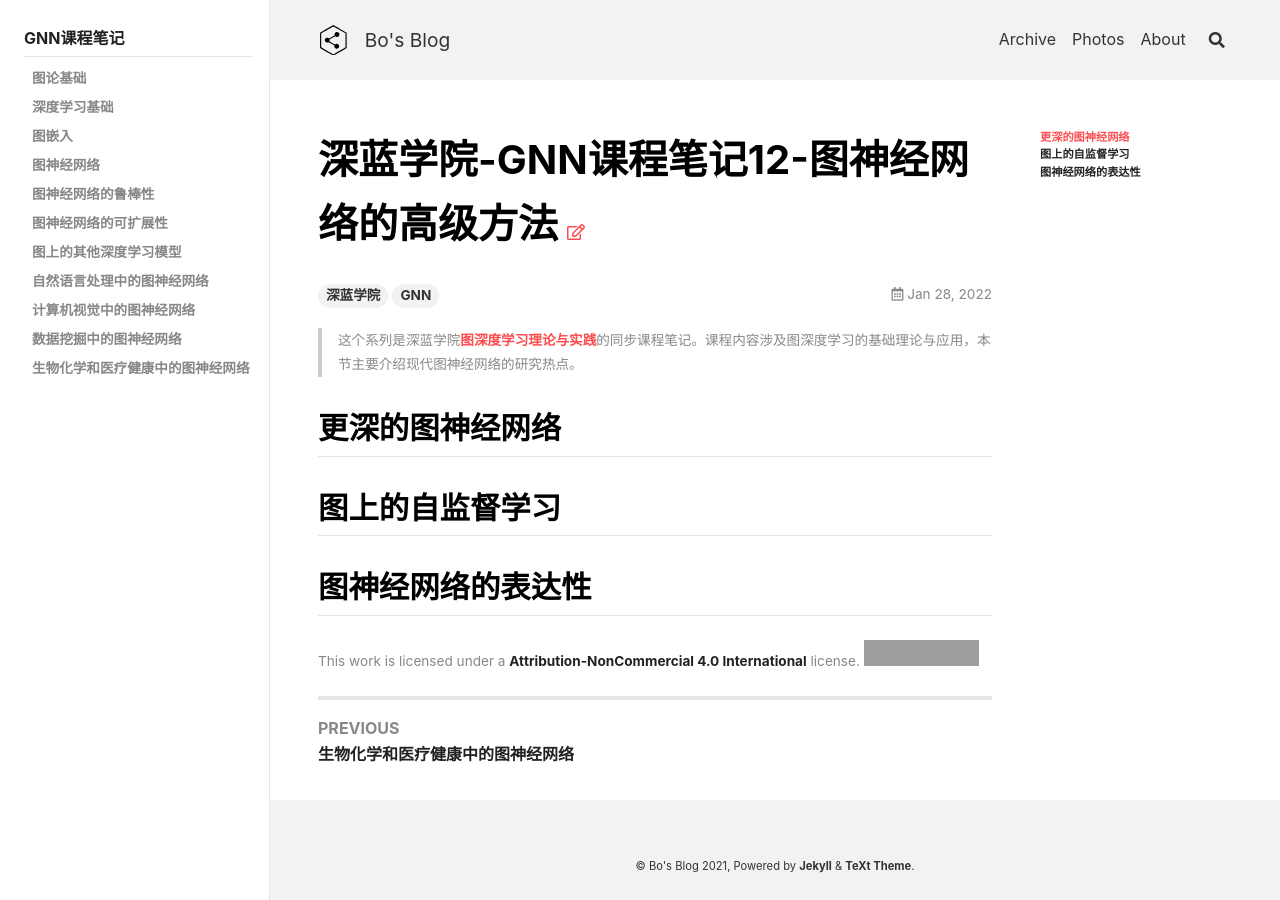
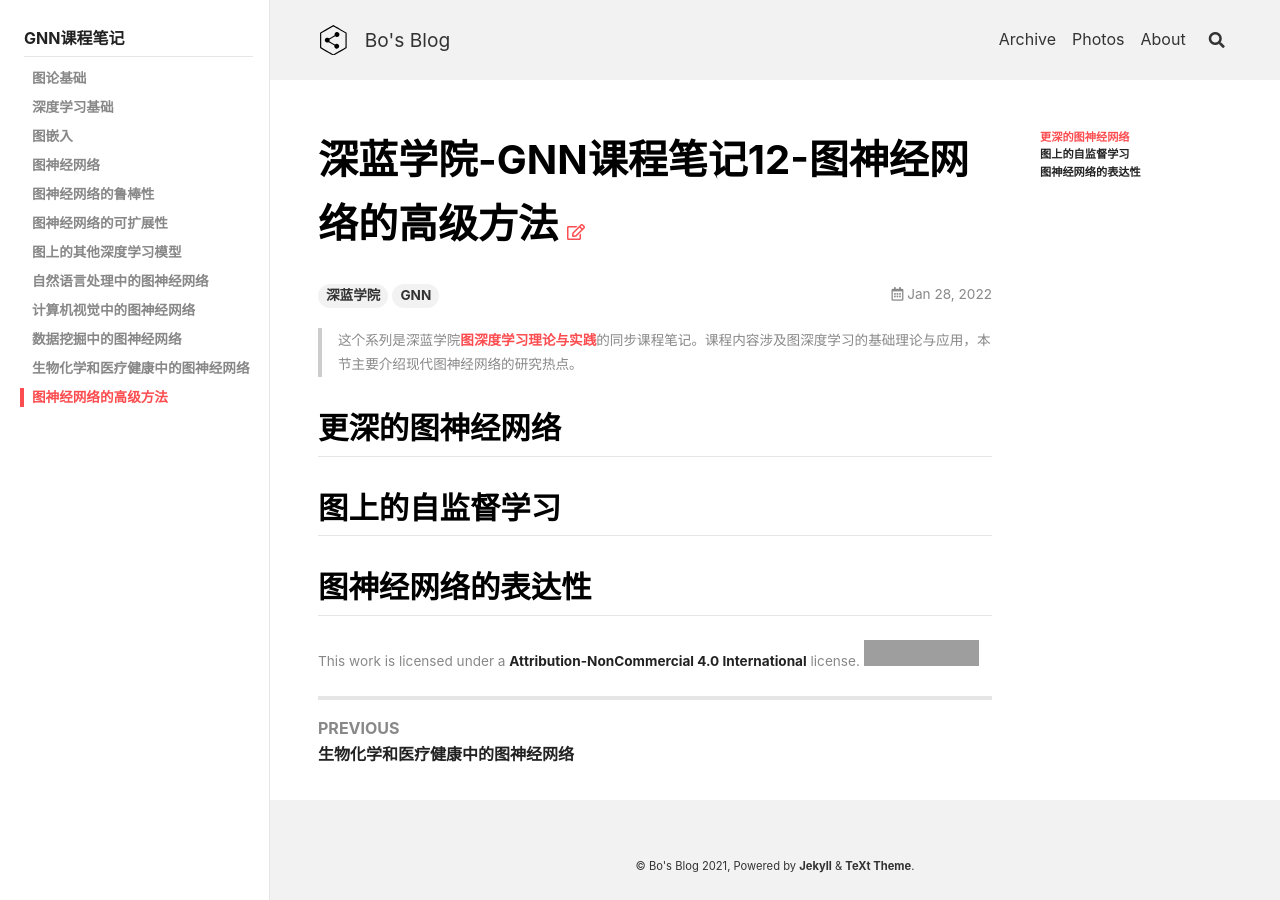
Before and after one commit to peng00bo00/peng00bo00_previous_blog, a Jekyll site: the page built from _posts/2022-01-28-GNN-NOTES-12.md, in a window 1280 px wide. Built offline with Jekyll 4.4.1, drawn with Linux system fonts in a browser that asks for light colours; nearby versions of some CDN libraries; grey boxes are pictures that could not be loaded.

Commit message:
Update navigation.yml

```diff
--- a/_data/navigation.yml
+++ b/_data/navigation.yml
@@ -188,6 +188,8 @@ GNN:
         url: /2022/01/08/GNN-NOTES-10.html
       - title: 生物化学和医疗健康中的图神经网络
         url: /2022/01/22/GNN-NOTES-11.html
+      - title: 图神经网络的高级方法
+        url: /2022/01/28/GNN-NOTES-12.html
 
 GAMES103:
   - title: GAMES103课程笔记
```
